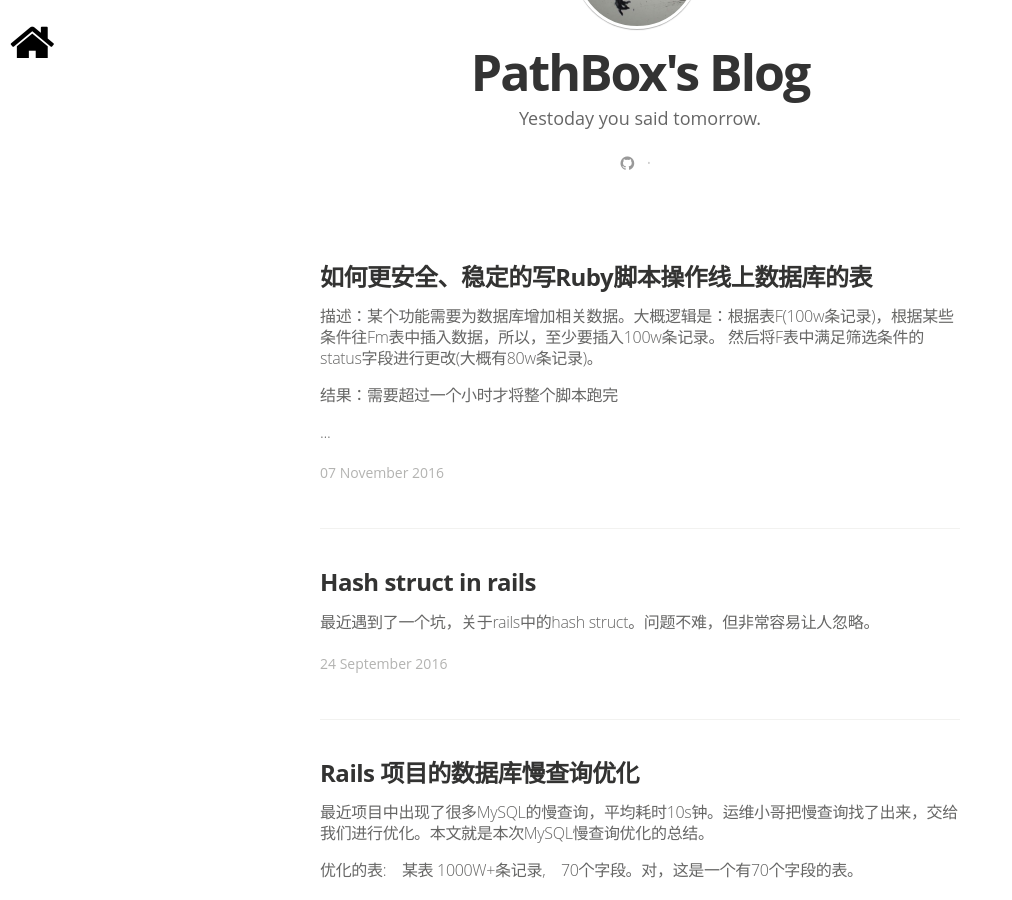
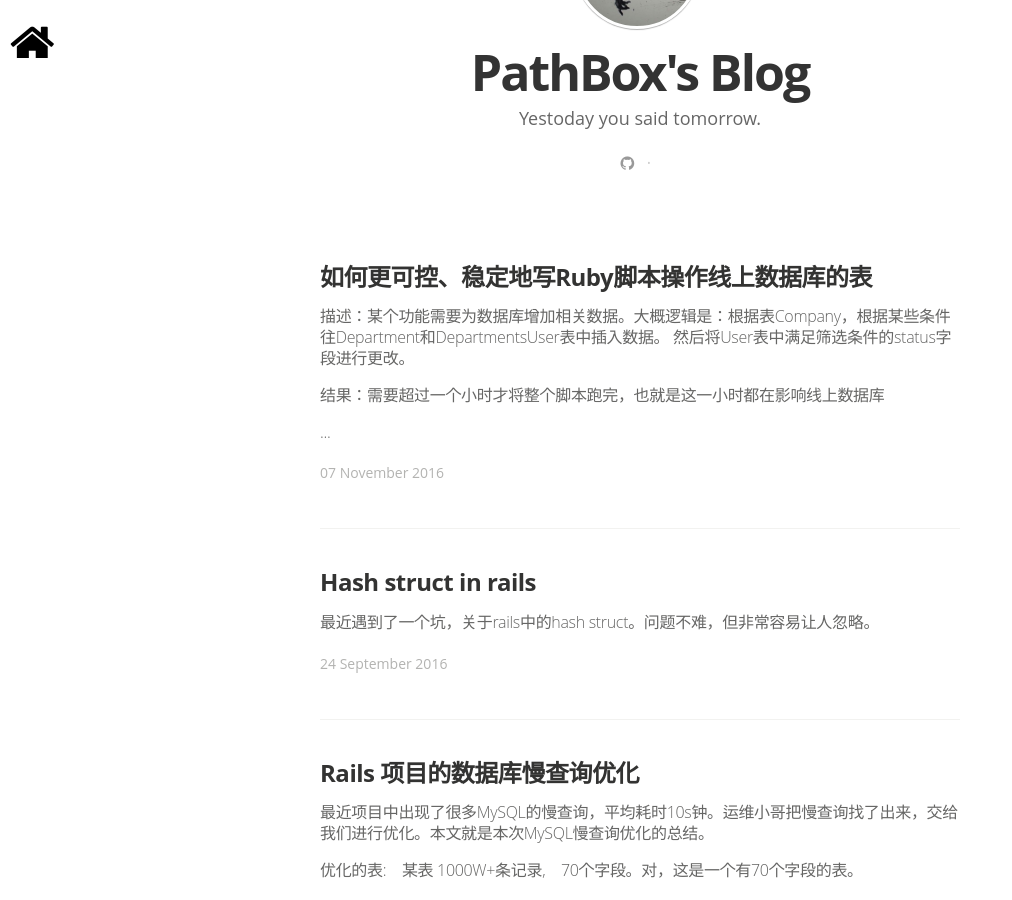
Before and after one commit to pathbox/pathbox.github.io, a Jekyll site: the page built from index.html, in a window 1280 px wide and 900 px high, scrolled down 487 px. Shown: the whole window, without its empty margins (0-1012 px from the left). Built offline with Jekyll 4.4.1, drawn with Linux system fonts in a browser that asks for light colours; nearby versions of some CDN libraries; some web fonts are replaced; the list of posts is cut into pages by our own code; some of the changed lines change nothing that is shown.

Commit message:
补充总结完毕

````diff
--- a/_posts/2016-11-07-how-to-ruby-script-to-edit-databases.md
+++ b/_posts/2016-11-07-how-to-ruby-script-to-edit-databases.md
@@ -1,35 +1,138 @@
 ---
 layout: post
-title: 如何更安全、稳定的写Ruby脚本操作线上数据库的表
+title: 如何更可控、稳定地写Ruby脚本操作线上数据库的表
 date:   2016-11-07 16:15:06
 categories: rails
 image: /assets/images/post.jpg
 ---
 
-描述：某个功能需要为数据库增加相关数据。大概逻辑是：根据表F(100w条记录)，根据某些条件往Fm表中插入数据，所以，至少要插入100w条记录。
-然后将F表中满足筛选条件的status字段进行更改(大概有80w条记录)。
+描述：某个功能需要为数据库增加相关数据。大概逻辑是：根据表Company，根据某些条件往Department和DepartmentsUser表中插入数据。
+然后将User表中满足筛选条件的status字段进行更改。
 
-结果：需要超过一个小时才将整个脚本跑完
+结果：需要超过一个小时才将整个脚本跑完，也就是这一小时都在影响线上数据库
 
-反思：可以更安全、稳定的写Ruby脚本操作线上数据库的表吗？
+反思：可以更更可控、稳定地写Ruby脚本操作线上数据库的表吗？
 
 一、思考脚本是否可以在项目升级前运行
-  如果脚本可以在项目升级前运行，则可以在一定程度上更早的发现问题，以做出对正式升级时的预防。比如，操作新的表，或新的字段。这种情况是完全可以提早运行脚本的
+  如果脚本可以在项目升级前运行，则可以在一定程度上更早的发现问题，以做出对正式升级时的预防。比如，操作新的表，或新的字段。这种情况是完全可以提早运行脚本的。
 
 二、是否有长时间锁表操作
   警惕长时间锁表的操作。举个例子：比如用update_all 或 批量插入在一定程度上可以更快的运行sql，但是，这些操作会锁表。对于线上的数据库，锁表操作会影响到线上用户的使用。
-  让用户感知到系统的延迟。所以，不使用这种批量操作，排除锁表操作，使用粒度小的create，update，destroy操作。虽然，总的执行时间会更长，但是，这样就不会锁表长时间占用数据库的某个表而影响用户的使用
-  如果真的无法避免长时间锁表的操作，就需要在后半夜大家睡觉的时候跑脚本了
+  让用户感知到系统的延迟。所以，不使用这种批量操作，排除锁表操作，使用粒度小的create，update，destroy操作。虽然，总的执行时间会更长，但是，这样就不会锁表长时间占用数据库的某个表而影响用户的使用。
+  如果真的无法避免长时间锁表的操作，就需要在后半夜大家睡觉的时候跑脚本或者进行数据库操作了。
 
 三、捕获异常错误
   使用异常，捕获异常错误，将异常打印出来。或者可以在全局新建一个数组，然后将某次异常的操作中相关记录的id存入数组中，最后打印出来，就可以知道在执行过程中哪个记录是有问题的，可以很方便的追踪错误，后续就可以
-  很方便的进行验证和纠错了
+  很方便的进行验证和纠错了。
 
 四、让脚本可以重复运行
-  尽量让脚本可以重复运行。即使加入额外的find查询。或者捕获异常，而不是让异常中断操作。不要使用清空数据库的方式，因为这样需要从0条记录开始跑，所需要的时间更长
+  尽量让脚本可以重复运行。即使加入额外的find或者find_or_create_by查询。或者捕获异常，而不是让异常中断操作。不要使用清空数据库的方式，因为这样需要从0条记录开始跑，所需要的时间更长。
 
 五、使用find_each 或 find_in_batches
-  Don't use the each method for Model。很有可能会爆内存。使用find_each 或 find_in_batches 分批次的进行查询循环操作。注意，find_in_batches得到的是对象数组
+  使用find_each 或 find_in_batches 分批次的进行查询循环操作。注意，find_in_batches得到的是对象数组集合。
 
 六、使用gem 'ruby-progressbar' 愉快的展示执行进度
-  在Gemfile中假如 gem 'ruby-progressbar', require: false。 然后在脚本文件中  require 'ruby-progressbar' 进行使用。可以很方便的展示脚本执行的百分比和进度。等会会具体的演示下操作和某个坑
+  在Gemfile中假如 gem 'ruby-progressbar', require: false。 然后在脚本文件中  require 'ruby-progressbar' 进行使用。可以很方便的展示脚本执行的百分比和进度。
+
+七、统计脚本结果信息，对比正确的信息以确定脚本运行无误。
+
+代码示例分析：
+
+```ruby
+require 'ruby-progressbar'
+progressbar = ProgressBar.create :total => Company.count, format: "%p%% [%B] %c/%C %E"
+progressbar.log "= 开始初始化 ="
+Company.find_each do |company|
+  begin
+    department = Department.create!(company_id: company.id, name: company.subdomain, parent_id: 0, is_default: true)
+    company.agents.each do |agent|
+      begin
+        DepartmentsUser.create!(user_id: agent.id, department_id: department.id)
+      rescue => e
+        puts e
+        next
+      end
+    end
+  rescue => e
+    puts e
+    next
+  end
+  progressbar.increment
+end
+
+progressbar.log "=== 初始化完毕 ==="
+User.where(p: ['A','UG']).update_all(creator: '管理员')
+```
+
+代码示例小结:
+
+1.脚本是为新的数据库补充对应数据，所以可以在项目升级前运行
+2.脚本使用了find_each
+3.脚本进行了异常捕获
+4.脚本使用了ruby-progressbar
+
+可以改进的地方:
+1.脚本不能重复跑，如果重复跑的话，对于create操作会产生脏数据；将create!改为find_or_create_by!
+2.没有收集异常错误的记录
+3.没有统计脚本结果信息，对比正确的信息
+4.建议将progressbar.increment 放到循环的最开始
+5.使用了update_all 这种可能长时间锁表的操作
+
+代码示例改进:
+
+```ruby
+require 'ruby-progressbar'
+progressbar = ProgressBar.create :total => Company.count, format: "%p%% [%B] %c/%C %E"
+progressbar.log "= 开始初始化 ="
+error_user = []
+error_company = []
+update_user_error = []
+Company.find_each do |company|
+  progressbar.increment
+  begin
+    department = Department.find_or_create_by!(company_id: company.id, name: company.subdomain, parent_id: 0, is_default: true)
+    company.users.each do |user|
+      begin
+        DepartmentsUser.find_or_create_by!(user_id: user.id, department_id: department.id)
+      rescue => e
+        puts e
+        error_user << user.id
+        next
+      end
+    end
+  rescue => e
+    puts e
+    error_company << company.id
+    next
+  end
+end
+
+User.where(p: ['A','UG']).find_each do |user|
+  begin
+    user.update!(creator: '管理员')
+  rescue => e
+    puts e
+    update_user_error << user.id
+  end
+end
+
+progressbar.log "Company count: #{Company.count} -- Department count: #{Department.count} -- DepartmentsUser count: #{DepartmentsUser.count} User count: #{User.count}"
+progressbar.log "error: error_user: #{error_user}; error_company: #{error_company}"
+progressbar.log "=== 初始化完毕 ==="
+```
+
+```
+执行： bundle exec rails runner -e development init_department.rb
+
+= 开始初始化 =
+100% [======================================================================================================================================================================] xxx/xxx Time: 00:00:00
+Company count: xxx -- Department count: xxx -- DepartmentsUser count: xxx User count: xxx
+error: error_user: []; error_company: []
+=== 初始化完毕 ===
+
+```
+
+本文提供的几个思路其实都不难，只是往往我们都忽略了。
+无论是写ruby脚本,rake脚本, 复杂的migration或者其他语言的脚本操作线上的数据库，都应该思考如何对线上的数据库影响最小，对用户的使用影响最小，以及最终的结果是否正确
+也许在本地或测试环境你的脚本运行的没有问题，但是，线上的数据数量往往是本地和测试环境的n倍，并且已经有很多隐藏的脏数据，各种奇妙的事情都有可能发生。即使是在半夜运行脚本，
+能够预先做更多的准备对应出现的异常情况，也能更快的找到问题的所在。祝君好运，准备下一次的项目升级
````
